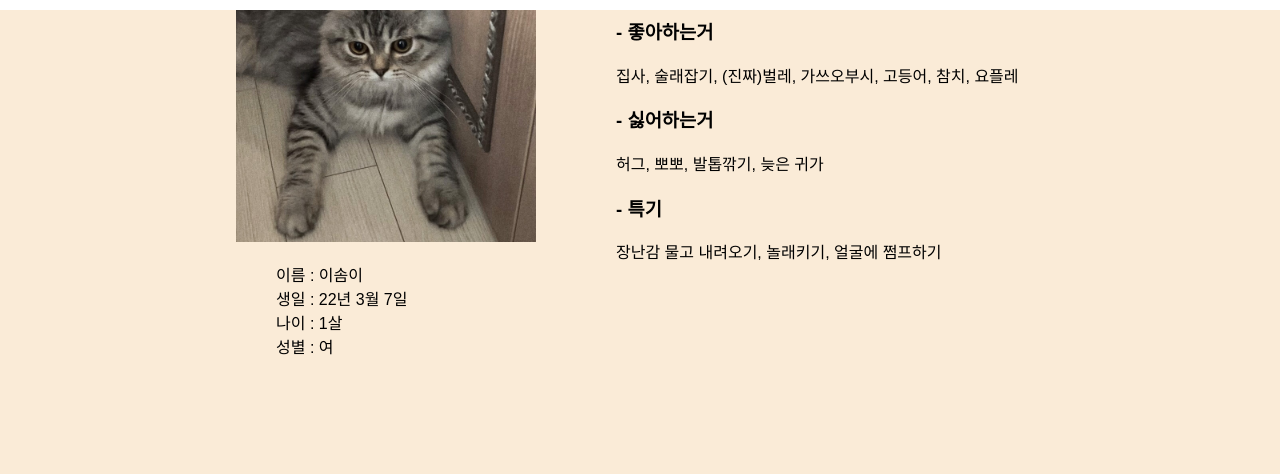
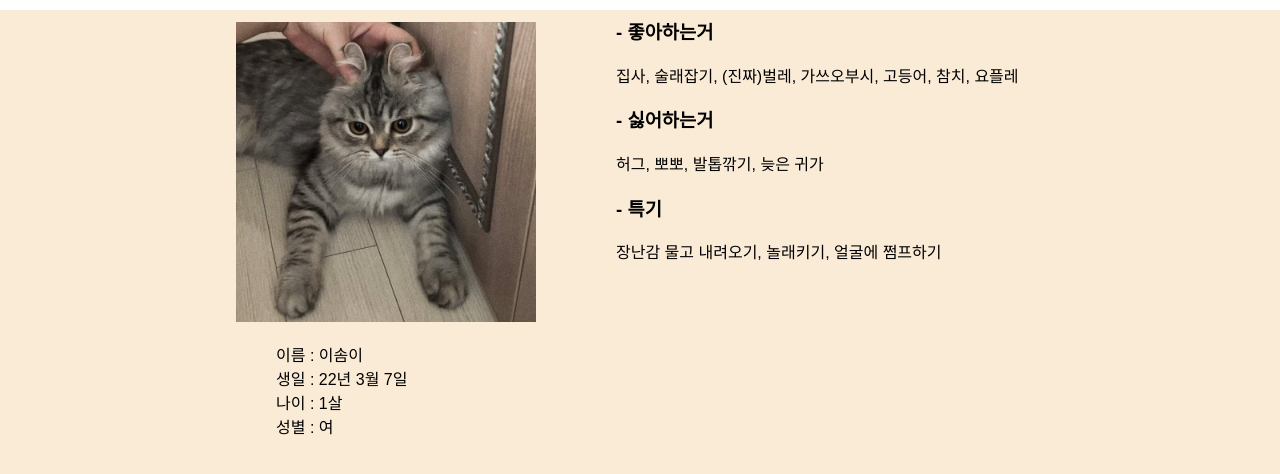
Before and after one commit to chaeynii/my-develop-diary, a plain HTML site: page view/menu_About.html in a window 1280 px wide. Shown: the part 78-552 px from the top of the page. Drawn offline with Linux system fonts and the light colour scheme; a script that the page names is missing; a web font is replaced by a local one.

Commit message:
css update3

```diff
--- a/css/main_style.css
+++ b/css/main_style.css
@@ -95,7 +95,7 @@ main.shop{
 
 #intro{
 	padding-left: 1em;
-	margin: 20px;
+	margin: 100px 20px 20px 20px;
 	/* display: inline; */
 }
 #intro ul {
```
